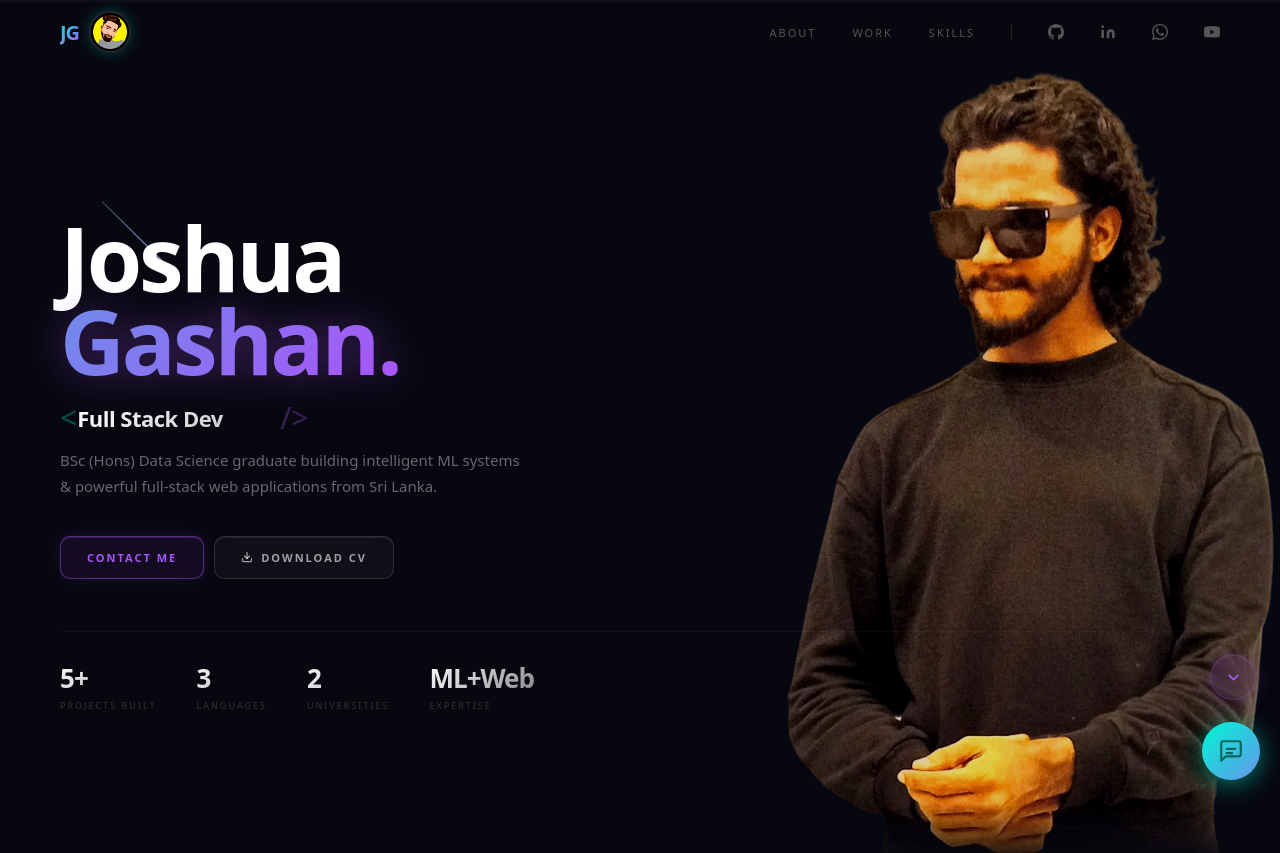
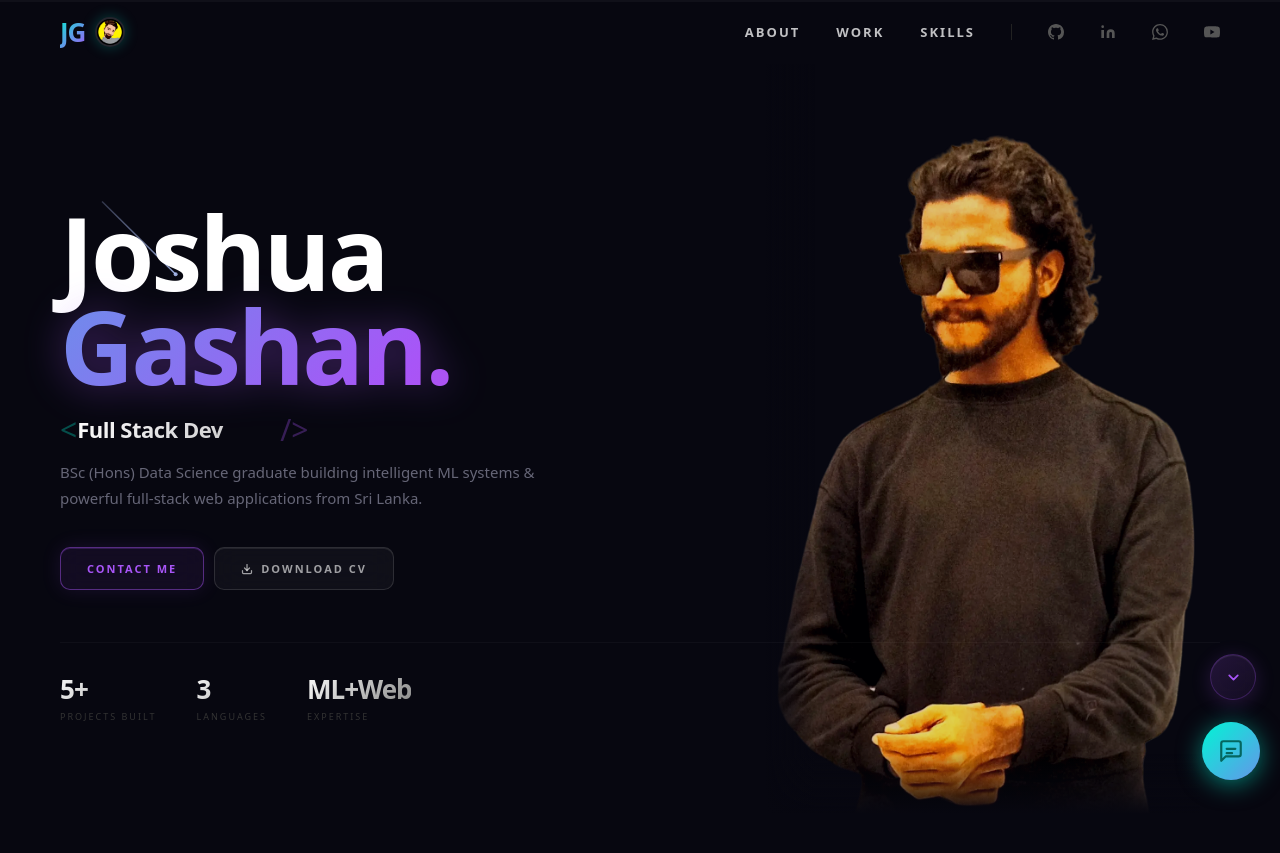
Before and after one commit to JoshuaGashan/Portfolio, a React app: page / in a window 1280 px wide. Shown: the top 853 px of the page. Built offline with nearby package versions, Linux system fonts and the light colour scheme.

Commit message:
Hero Section Upgrade

```diff
--- a/src/App.jsx
+++ b/src/App.jsx
@@ -1142,14 +1142,14 @@ function Portfolio() {
         {/* Logo + lightbox */}
         <div style={{ position:"relative", display:"flex", alignItems:"center", gap:10 }}>
           {/* JG text */}
-          <div style={{ fontWeight:900, fontSize:20, letterSpacing:-1, background:"linear-gradient(135deg,#00f5d4,#a855f7)", WebkitBackgroundClip:"text", WebkitTextFillColor:"transparent" }}>JG</div>
+          <div style={{ fontWeight:900, fontSize: isMobile ? 20 : 26, letterSpacing:-1, background:"linear-gradient(135deg,#00f5d4,#a855f7)", WebkitBackgroundClip:"text", WebkitTextFillColor:"transparent" }}>JG</div>
           {/* Logo image */}
           <img
             src={LOGO_IMG}
             alt="Joshua Gashan"
             onClick={() => setLogoOpen(true)}
             style={{
-              width: 42, height: 42, borderRadius:"50%",
+              width: 30, height: 30, borderRadius:"50%",
               objectFit:"cover", cursor:"pointer",
               border:"2px solid rgba(255,255,255,0.12)",
               boxShadow:"0 0 14px rgba(0,245,212,0.25)",
@@ -1221,7 +1221,7 @@ function Portfolio() {
         ) : (
           <div style={{ display:"flex", gap: isTablet ? 20 : 36, alignItems:"center" }}>
             {navLinks.map(([n,h]) => (
-              <a key={n} href={h} style={{ fontSize:11, letterSpacing:2, textTransform:"uppercase", color:"#555", transition:"color 0.2s", textDecoration:"none" }}
+              <a key={n} href={h} style={{ fontSize: isMobile ? 10 : 13, letterSpacing:2, textTransform:"uppercase", color:"rgba(255,255,255,0.75)", fontWeight:600, transition:"color 0.2s", textDecoration:"none" }}
                 onMouseEnter={e => e.target.style.color="#00f5d4"} onMouseLeave={e => e.target.style.color="#555"}>{n}</a>
             ))}
             <div style={{ width:1, height:16, background:"#222" }} />
@@ -1251,27 +1251,14 @@ function Portfolio() {
         {/* ── Profile image — absolute top-right ── */}
         <div style={{
           position: "absolute",
-          top: 0,
-          right: 0,
-          width: isMobile ? "56%" : isTablet ? "46%" : "42%",
+          top: isMobile ? 0 : -50, right: isMobile ? 0 : 80,
+          width: isMobile ? "56%" : isTablet ? "40%" : "34%",
           height: isMobile ? "55%" : "100%",
           zIndex: 1,
           pointerEvents: "none",
         }}>
-          {/* bottom fade */}
-          <div style={{
-            position:"absolute", bottom:0, left:0, right:0,
-            height: isMobile ? "140px" : "60px",
-            background:"linear-gradient(to bottom, transparent, #070710)",
-            zIndex:2,
-          }}/>
-          {/* left fade */}
-          <div style={{
-            position:"absolute", top:0, left:0, bottom:0,
-            width:"50px",
-            background:"linear-gradient(to right, #070710, transparent)",
-            zIndex:2,
-          }}/>
+          <div style={{ position:"absolute", bottom:0, left:0, right:0, height:isMobile?"140px":"60px", background:"linear-gradient(to bottom, transparent, #070710)", zIndex:2 }}/>
+          <div style={{ position:"absolute", top:0, left:0, bottom:0, width:"50px", background:"linear-gradient(to right, #070710, transparent)", zIndex:2 }}/>
           <img src={PROFILE_IMG} alt="Joshua Gashan" style={{
             width:"100%", height:"100%",
             objectFit:"contain",
@@ -1282,17 +1269,14 @@ function Portfolio() {
           }}/>
         </div>
 
-        {/* ── TOP AREA: name + typewriter (overlaps photo) ── */}
+        {/* ── TOP: Name + Typewriter ── */}
         <div style={{
           position:"relative", zIndex:5,
-          padding: isMobile
-            ? "90px 22px 0"
-            : isTablet ? "0 40px" : `0 ${px_outer}`,
+          padding: isMobile ? "90px 22px 0" : isTablet ? "0 40px" : `0 ${px_outer}`,
           flex: isMobile ? "0 0 auto" : "unset",
         }}>
-          {/* Name */}
           <h1 style={{
-            fontSize: isMobile ? "clamp(46px,13vw,64px)" : isTablet ? "clamp(54px,9vw,80px)" : isTV ? "clamp(80px,7vw,130px)" : "clamp(60px,7vw,100px)",
+            fontSize: isMobile ? "clamp(46px,13vw,64px)" : isTablet ? "clamp(54px,9vw,80px)" : isTV ? "clamp(80px,7vw,130px)" : "clamp(68px,8vw,110px)",
             fontWeight:900, letterSpacing:-3, lineHeight:0.92,
             marginBottom: isMobile ? 10 : 16,
           }}>
@@ -1319,8 +1303,7 @@ function Portfolio() {
                 minWidth: isMobile ? 120 : 200, display:"inline-block",
               }}>{typed}
                 <span style={{
-                  display:"inline-block", width:2,
-                  height: isMobile ? 15 : 22,
+                  display:"inline-block", width:2, height: isMobile ? 15 : 22,
                   background:"#00f5d4", marginLeft:2, verticalAlign:"middle",
                   borderRadius:2, animation:"blink 0.85s step-end infinite",
                   boxShadow:"0 0 8px #00f5d4", WebkitTextFillColor:"initial",
@@ -1331,21 +1314,51 @@ function Portfolio() {
           </div>
         </div>
 
-        {/* ── BOTTOM AREA: bio + buttons + stats ── */}
+        {/* ── MIDDLE (mobile only): Stats — vertical stacked ── */}
+        {isMobile && (
           <div style={{
             position:"relative", zIndex:5,
-          padding: isMobile
-            ? "0 22px 20px"
-            : isTablet ? "0 40px" : `0 ${px_outer}`,
+            padding:"0 22px",
+            flex:"0 0 auto",
+            marginTop:20,
+            display:"flex",
+            flexDirection:"column",
+            gap:0,
+          }}>
+            {[
+              {end:5,suffix:"+",label:"Projects Built"},
+              {end:3,suffix:"",label:"Languages"},
+
+              {text:"ML+Web",label:"Expertise"},
+            ].map((s,i)=>(
+              <div key={s.label} style={{
+                display:"flex", flexDirection:"column",
+                padding:"5px 0",
+              }}>
+                <div style={{
+                  fontSize:30, fontWeight:900, letterSpacing:-1.5, lineHeight:1,
+                  color:"#fff", marginBottom:3,
+                }}>
+                  {s.end !== undefined ? <CountUp end={s.end} suffix={s.suffix} duration={1800}/> : s.text}
+                </div>
+                <div style={{ fontSize:10, letterSpacing:2, textTransform:"uppercase", color:"#445", fontWeight:600 }}>{s.label}</div>
+              </div>
+            ))}
+          </div>
+        )}
+        {/* ── BOTTOM: Bio + Buttons + Stats (desktop) ── */}
+        <div style={{
+          position:"relative", zIndex:5,
+          padding: isMobile ? "0 22px 36px" : isTablet ? "0 40px" : `0 ${px_outer}`,
           flex: isMobile ? "0 0 auto" : "unset",
-          marginTop: isMobile ? "auto" : 0, transform: isMobile ? "translateY(-120px)" : "none",
-          paddingTop: isMobile ? 0 : 0,
+          marginTop: isMobile ? "auto" : 0,
+          transform: isMobile ? "translateY(-200px)" : "none",
         }}>
           {/* Bio */}
           <p style={{
             fontSize: isMobile ? 13 : isTV ? 18 : 15,
             color:"#667", lineHeight:1.75,
-            maxWidth: isMobile ? "80%" : isTablet ? 380 : 460,
+            maxWidth: isMobile ? "100%" : isTablet ? 400 : 520,
             marginBottom: isMobile ? 20 : 36,
           }}>
             BSc (Hons) Data Science graduate building intelligent ML systems &amp; powerful full-stack web applications from Sri Lanka.
@@ -1356,7 +1369,7 @@ function Portfolio() {
           <div style={{
             display:"flex", gap:10,
             flexDirection: isMobile ? "column" : "row",
-            marginBottom: isMobile ? 28 : 52,
+            marginBottom: isMobile ? 0 : 52,
             maxWidth: isMobile ? "100%" : "auto",
           }}>
             <a href="mailto:Joshuagashan@gmail.com" className="cta-btn" style={{
@@ -1382,22 +1395,24 @@ function Portfolio() {
             </a>
           </div>
 
-          {/* Stats */}
-          <div style={{
-            display:"flex", gap: isMobile ? 24 : 40,
-            paddingTop: isMobile ? 20 : 28,
+          {/* Stats — desktop only */}
+          {!isMobile && (
+            <div style={{
+              display:"flex", gap:40,
+              paddingTop:28,
               borderTop:"1px solid #ffffff08",
               flexWrap:"wrap",
             }}>
-            {[{end:5,suffix:"+",label:"Projects Built"},{end:3,suffix:"",label:"Languages"},{end:2,suffix:"",label:"Universities"},{text:"ML+Web",label:"Expertise"}].map(s=>(
+              {[{end:5,suffix:"+",label:"Projects Built"},{end:3,suffix:"",label:"Languages"},{text:"ML+Web",label:"Expertise"}].map(s=>(
                 <div key={s.label}>
-                <div style={{ fontSize: isMobile ? 20 : isTV ? 32 : 26, fontWeight:900, letterSpacing:-1, background:"linear-gradient(135deg,#fff,#888)", WebkitBackgroundClip:"text", WebkitTextFillColor:"transparent" }}>
+                  <div style={{ fontSize: isTV ? 32 : 26, fontWeight:900, letterSpacing:-1, background:"linear-gradient(135deg,#fff,#888)", WebkitBackgroundClip:"text", WebkitTextFillColor:"transparent" }}>
                     {s.end !== undefined ? <CountUp end={s.end} suffix={s.suffix} duration={1800}/> : s.text}
                   </div>
                   <div style={{ fontSize:9, letterSpacing:2, textTransform:"uppercase", color:"#333", marginTop:3 }}>{s.label}</div>
                 </div>
               ))}
             </div>
+          )}
         </div>
 
         <FloatingTags isMobile={isMobile}/>
```
Lines whose indentation alone changed are shown as unchanged.
